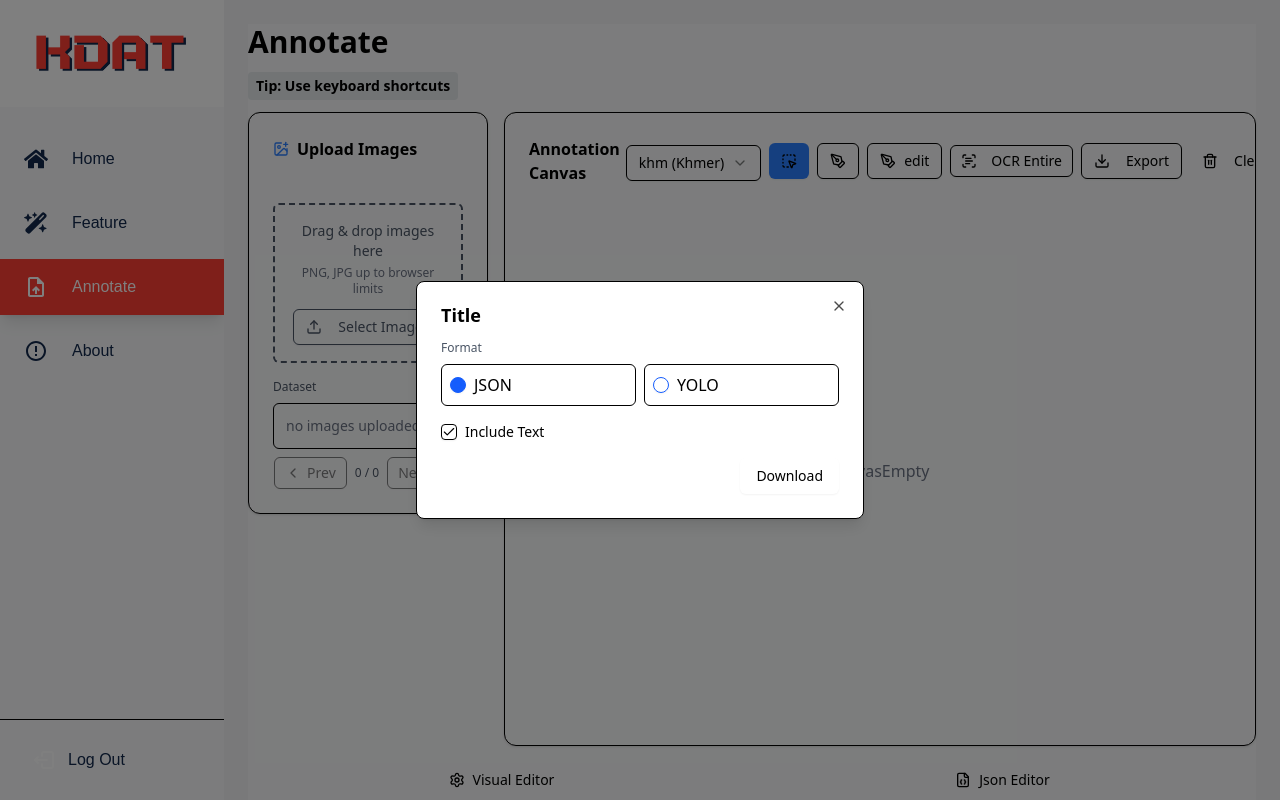
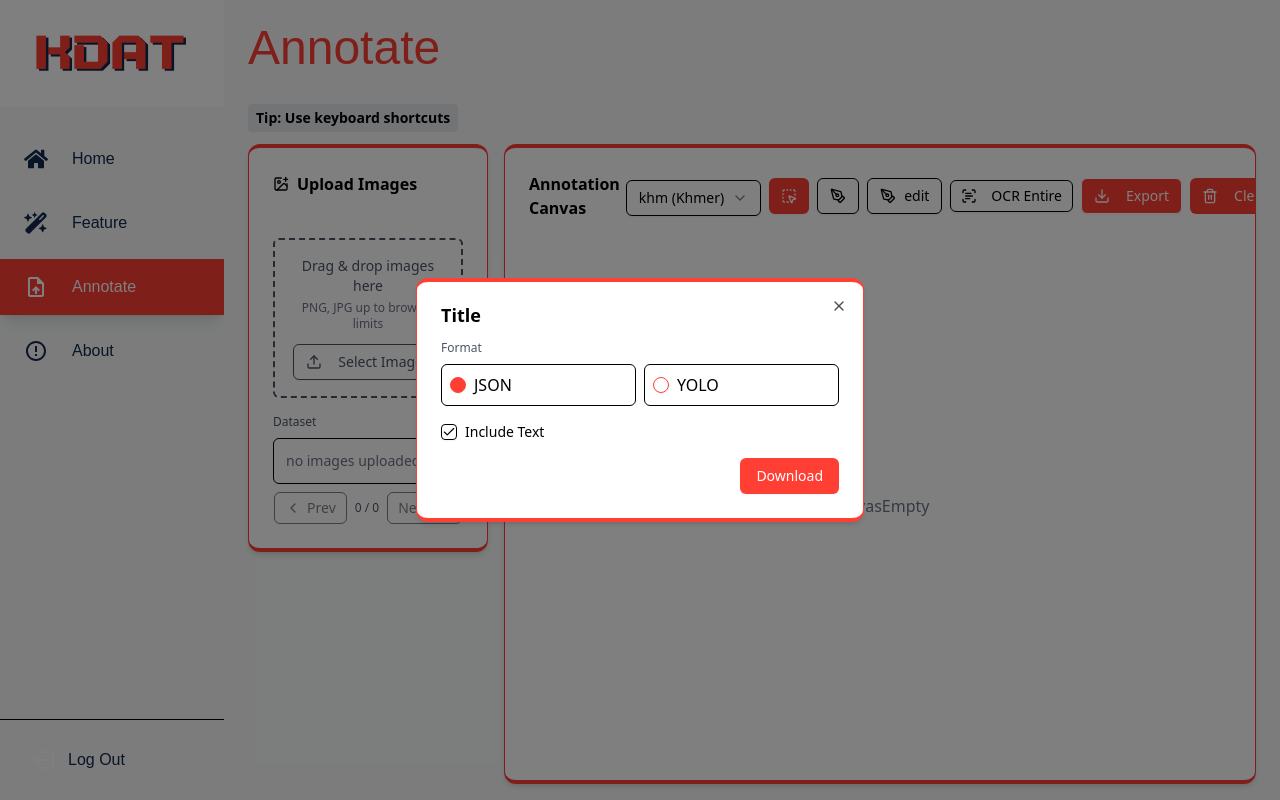
Before and after one commit to Sievlinh/Khmer-Annotation-Tool-Frontend, a React (Vite) app: page /Annotate in a window 1280 px wide. Both pictures are taken after a click on the button "Export". Built offline with nearby package versions, Linux system fonts and the light colour scheme; a web font is replaced by a local one.

Commit message:
change color and style

```diff
--- a/src/components/annotation-list.jsx
+++ b/src/components/annotation-list.jsx
@@ -72,7 +72,7 @@ export function AnnotationList({
   };
 
   return (
-    <Card>
+    <Card className={"w-full h-full bg-white shadow-md hover:shadow-lg transition duration-300 border-b-4 border-t-4 border-[#ff3f34]"}>
       <CardHeader className="pb-3 flex flex-row items-center justify-between">
         <CardTitle className="text-base">Annotations</CardTitle>
         <div className="flex items-center gap-2">
--- a/src/components/export-dialog.jsx
+++ b/src/components/export-dialog.jsx
@@ -1,47 +1,67 @@
-"use client"
+"use client";
 
-import React from "react"
-import { Dialog, DialogContent, DialogHeader, DialogTitle, DialogTrigger } from "@/components/ui/dialog"
-import { Button } from "@/components/ui/button"
-import { Label } from "@/components/ui/label"
-import { RadioGroup, RadioGroupItem } from "@/components/ui/radio-group"
-import { Checkbox } from "@/components/ui/checkbox"
-import { generateCOCO, generateJSON, generateJSONL, generateYOLOZip } from "@/lib/exporters"
-import { downloadJson } from "@/lib/download"
-import { useI18n } from "./translator-provider"
+import React from "react";
+import {
+  Dialog,
+  DialogContent,
+  DialogHeader,
+  DialogTitle,
+  DialogTrigger,
+} from "@/components/ui/dialog";
+import { Button } from "@/components/ui/button";
+import { Label } from "@/components/ui/label";
+import { RadioGroup, RadioGroupItem } from "@/components/ui/radio-group";
+import { Checkbox } from "@/components/ui/checkbox";
+import {
+  generateCOCO,
+  generateJSON,
+  generateJSONL,
+  generateYOLOZip,
+} from "@/lib/exporters";
+import { downloadJson } from "@/lib/download";
+import { useI18n } from "./translator-provider";
 
-export function ExportDialog({ open, onOpenChange, images, annotations, projectMeta }) {
-  const { t } = useI18n()
-  const [format, setFormat] = React.useState("json")
-  const [includeText, setIncludeText] = React.useState(true)
+export function ExportDialog({
+  open,
+  onOpenChange,
+  images,
+  annotations,
+  projectMeta,
+}) {
+  const { t } = useI18n();
+  const [format, setFormat] = React.useState("json");
+  const [includeText, setIncludeText] = React.useState(true);
 
   const onExport = async () => {
     if (format === "json") {
-      const data = generateJSON(images, annotations, { includeText, projectMeta })
-      downloadJson("annotations.json", data)
+      const data = generateJSON(images, annotations, {
+        includeText,
+        projectMeta,
+      });
+      downloadJson("annotations.json", data);
     } else if (format === "coco") {
-      const data = generateCOCO(images, annotations, { includeText })
-      downloadJson("coco.json", data)
+      const data = generateCOCO(images, annotations, { includeText });
+      downloadJson("coco.json", data);
     } else if (format === "jsonl") {
-      const content = generateJSONL(images, annotations, { includeText })
-      const blob = new Blob([content], { type: "application/x-ndjson" })
-      const url = URL.createObjectURL(blob)
-      const a = document.createElement("a")
-      a.href = url
-      a.download = "dataset.jsonl"
-      document.body.appendChild(a)
-      a.click()
-      a.remove()
-      URL.revokeObjectURL(url)
+      const content = generateJSONL(images, annotations, { includeText });
+      const blob = new Blob([content], { type: "application/x-ndjson" });
+      const url = URL.createObjectURL(blob);
+      const a = document.createElement("a");
+      a.href = url;
+      a.download = "dataset.jsonl";
+      document.body.appendChild(a);
+      a.click();
+      a.remove();
+      URL.revokeObjectURL(url);
     } else if (format === "yolo") {
-      await generateYOLOZip(images, annotations, { includeText })
+      await generateYOLOZip(images, annotations, { includeText });
     }
-    onOpenChange(false)
-  }
+    onOpenChange(false);
+  };
 
   return (
     <Dialog open={open} onOpenChange={onOpenChange}>
-      <DialogContent className="sm:max-w-md bg-white">
+      <DialogContent className="sm:max-w-md bg-white rounded-xl shadow-md hover:shadow-lg transition duration-300 border-b-4 border-t-4 border-[#ff3f34]">
         <DialogHeader>
           <DialogTitle>{t("Title")}</DialogTitle>
         </DialogHeader>
@@ -56,7 +76,7 @@ export function ExportDialog({ open, onOpenChange, images, annotations, projectM
               <label className="flex items-center gap-2 border rounded-md p-2">
                 <RadioGroupItem
                   value="json"
-        className="text-blue-600 data-[state=checked]:bg-blue-600 data-[state=checked]:border-blue-600"
+                  className="text-[#ff3f34] data-[state=checked]:bg-[#ff3f34] data-[state=checked]:border-[#ff3f34]"
                 />{" "}
                 JSON
               </label>
@@ -77,7 +97,7 @@ export function ExportDialog({ open, onOpenChange, images, annotations, projectM
               <label className="flex items-center gap-2 border rounded-md p-2">
                 <RadioGroupItem
                   value="yolo"
-        className="text-blue-600 data-[state=checked]:bg-blue-600 data-[state=checked]:border-blue-600"
+                  className="text-[#ff3f34] data-[state=checked]:bg-[#ff3f34] data-[state=checked]:border-[#ff3f34]"
                 />{" "}
                 YOLO
               </label>
@@ -85,16 +105,22 @@ export function ExportDialog({ open, onOpenChange, images, annotations, projectM
           </div>
 
           <div className="flex items-center gap-2">
-            <Checkbox id="includeText" checked={includeText} onCheckedChange={(v) => setIncludeText(!!v)} />
-            <label htmlFor="includeText" className="text-sm">{t("Include Text")}</label>
+            <Checkbox
+              id="includeText"
+              checked={includeText}
+              onCheckedChange={(v) => setIncludeText(!!v)}
+            />
+            <label htmlFor="includeText" className="text-sm">
+              {t("Include Text")}
+            </label>
           </div>
-          <div className="flex justify-end">
-            <Button onClick={onExport}>{t("Download")}</Button>
+          <div className="flex justify-end ">
+            <Button onClick={onExport} className={"bg-[#ff3f34] text-white hover:bg-[#ff3e34b2]"}>{t("Download")}</Button>
           </div>
         </div>
       </DialogContent>
     </Dialog>
-  )
+  );
 }
 
 ExportDialog.defaultProps = {
@@ -103,4 +129,4 @@ ExportDialog.defaultProps = {
   images: [],
   annotations: {},
   projectMeta: {},
-}
+};
--- a/src/components/ocr-controls.jsx
+++ b/src/components/ocr-controls.jsx
@@ -43,9 +43,9 @@ const { t } = useI18n()
           <SelectTrigger className="mt-1">
             <SelectValue placeholder="Select OCR language" />
           </SelectTrigger>
-          <SelectContent>
-            <SelectItem value="khm">khm (Khmer)</SelectItem>
-            <SelectItem value="eng">eng (English)</SelectItem>
+          <SelectContent className={"bg-white"}>
+            <SelectItem value="khm" className={"hover:bg-[#ff3e34dc]"}>khm (Khmer)</SelectItem>
+            <SelectItem value="eng" className={"hover:bg-[#ff3e34dc]"}>eng (English)</SelectItem>
           </SelectContent>
         </Select>
       </div>
--- a/src/navigations/navigate.jsx
+++ b/src/navigations/navigate.jsx
@@ -22,7 +22,7 @@ const Sidebar = () => {
     { name: "About", path: "/about", icon: RiErrorWarningLine },
   ];
   return (
-    <div className="w-56 text-white flex flex-col h-screen">
+    <div className={"w-56 text-white flex flex-col h-screen "}>
       {/* Logo Section */}
       {/* <div className="p-6 bg-[#ff3f34] bg-opacity-20  mb-6">
         <div className="flex items-center space-x-3">
--- a/src/pages/Annotate.jsx
+++ b/src/pages/Annotate.jsx
@@ -165,8 +165,8 @@ const Annotate = () => {
   };
 
   return (
-    <div className="min-h-full bg-gray-50 m-6">
-      <h1 className="text-3xl font-bold">Annotate</h1>
+    <div className="min-h-full bg-gray-50 p-6">
+      <h1 className="text-5xl text-[#ff3f34] font-cadt pb-5">Annotate</h1>
       <div className="bg-[#E5E9EC] px-2 py-1 my-3 rounded inline-block w-fit">
         <h4 className="text-sm font-semibold">Tip: Use keyboard shortcuts</h4>
       </div>
@@ -175,14 +175,14 @@ const Annotate = () => {
       <div className="grid grid-cols-1 md:grid-cols-2 lg:grid-cols-4 gap-4 mb-6">
         {/* Upload images to annotate them. You can use the following keyboard shortcuts: */}
         <div>
-          <Card>
+          <Card className={"bg-white rounded-xl shadow-md hover:shadow-lg transition duration-300 border-b-4 border-t-4 border-[#ff3f34]"}>
             <CardHeader className="pb-3">
               <CardTitle className="text-base flex items-center gap-2">
-                <ImagePlus className="w-4 h-4 text-blue-500" />
+                <ImagePlus className="w-4 h-4" />
                 Upload Images
               </CardTitle>
             </CardHeader>
-            <CardContent>
+            <CardContent >
               <ImageUploader onFiles={handleFiles} />
               <div className="mt-4">
                 <Label className="text-xs text-gray-600">Dataset</Label>
@@ -197,7 +197,7 @@ const Annotate = () => {
                       key={img.id}
                       className={`w-full text-left p-2 text-sm hover:bg-blue-50 ${
                         img.id === currentId
-                          ? "bg-blue-50 border-l-4 border-blue-500"
+                          ? "bg-blue-50 border-l-4 border-[#ff3f34]"
                           : ""
                       }`}
                       onClick={() => setCurrentId(img.id)}
@@ -255,7 +255,7 @@ const Annotate = () => {
         {/* Anotation Canvas */}
         {/* REVISED: This section now spans all columns on small screens, and fewer on larger screens */}
         <div className="col-span-1 md:col-span-1 lg:col-span-3">
-          <Card className="overflow-hidden">
+          <Card className="overflow-hidden bg-white rounded-xl shadow-md hover:shadow-lg transition duration-300 border-b-4 border-t-4 border-[#ff3f34]">
             <CardHeader className="pb-3 flex items-center justify-between">
               <CardTitle className="text-base">Annotation Canvas</CardTitle>
               <div className="flex items-center gap-2">
@@ -268,7 +268,7 @@ const Annotate = () => {
                 <Button
                   variant={mode === "box" ? "default" : "outline"}
                   className={
-                    mode === "box" ? "bg-blue-500 hover:bg-blue-600" : ""
+                    mode === "box" ? "bg-[#ff3f34] text-white hover:bg-[#ff3e34dc] " : ""
                   }
                   onClick={() => setMode("box")}
                 >
@@ -278,7 +278,7 @@ const Annotate = () => {
                 <Button
                   variant={mode === "polygon" ? "default" : "outline"}
                   className={
-                    mode === "polygon" ? "bg-blue-500 hover:bg-blue-600" : ""
+                    mode === "polygon" ? "bg-[#ff3f34] text-white hover:bg-[#ff3e34dc]" : ""
                   }
                   onClick={() => setMode("polygon")}
                 >
@@ -288,7 +288,7 @@ const Annotate = () => {
                 <Button
                   variant={mode === "edit" ? "default" : "outline"}
                   className={
-                    mode === "edit" ? "bg-blue-500 hover:bg-blue-600" : ""
+                    mode === "edit" ? "bg-[#ff3f34] text-white hover:bg-[#ff3e34dc] " : ""
                   }
                   onClick={() => setMode("edit")}
                 >
@@ -307,11 +307,11 @@ const Annotate = () => {
                   <ScanText className="w-4 h-4 mr-2" />
                   OCR Entire
                 </Button>
-                <Button variant="outline" onClick={() => setExportOpen(true)}>
+                <Button variant="outline" onClick={() => setExportOpen(true)} className={"bg-[#ff3f34] text-white hover:bg-[#ff3e34b2] "}>
                   <Download className="w-4 h-4 mr-2" />
                   Export
                 </Button>
-                <Button variant="ghost" onClick={onClearAll}>
+                <Button variant="ghost" onClick={onClearAll} className={"bg-[#ff3f34] text-white hover:bg-[#ff3e34b2] "}>
                   <Trash2 className="w-4 h-4 mr-2" />
                   ClearAll
                 </Button>
@@ -357,7 +357,7 @@ const Annotate = () => {
                 Json Editor
               </TabsTrigger>
             </TabsList>
-            <TabsContent value="annotation" className="">
+            <TabsContent value="annotation">
               <AnnotationList
                 image={currentImage}
                 annotations={annotations[currentId] || []}
@@ -373,7 +373,7 @@ const Annotate = () => {
 
             <TabsContent value="detected" className="mt-4"></TabsContent>
 
-            <TabsContent value="json" className="mt-4">
+            <TabsContent value="json" className="mt-4 bg-white rounded-xl shadow-md hover:shadow-lg transition duration-300 border-b-4 border-t-4 border-[#ff3f34]">
               <JsonEditor
                 images={images}
                 annotations={annotations}
```
Lines whose indentation alone changed are shown as unchanged.
